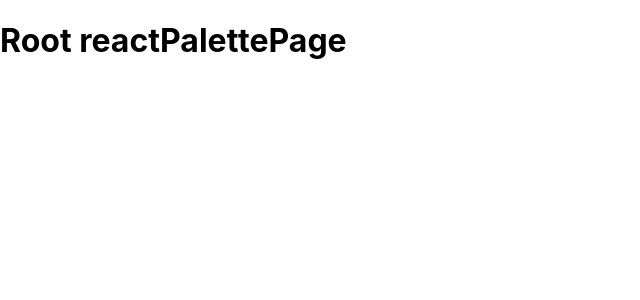
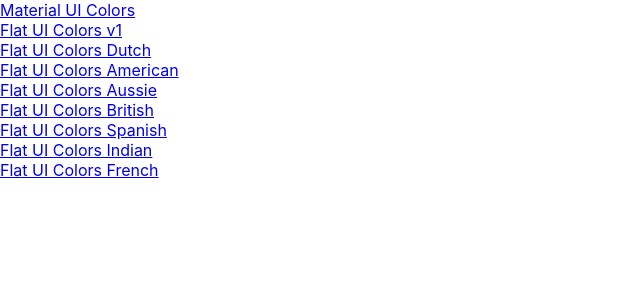
Before and after one commit to mihailKuzmintsev/reactColorPicker, a React (Create React App) app: page / in a window 1280 px wide. Shown: the top 300 px of the page, without its empty margins (0-640 px from the left). Built offline with nearby package versions, Linux system fonts and the light colour scheme.

Commit message:
Add PaletteList and Links

```diff
--- a/src/App.js
+++ b/src/App.js
@@ -1,5 +1,6 @@
 import React, { Component } from 'react';
 import Palette from './components/Palette';
+import PaletteList from './components/PaletteList';
 import { Route, Switch } from 'react-router-dom';
 
 import seedColors from './seedColors';
@@ -13,7 +14,11 @@
   render() {
     return (
       <Switch>
-        <Route exact path="/" render={() => <h1>Root reactPalettePage</h1>} />
+        <Route
+          exact
+          path="/"
+          render={() => <PaletteList palettes={seedColors} />}
+        />
         <Route
           exact
           path="/palette/:id"
--- a/src/components/ColorBox/ColorBox.css
+++ b/src/components/ColorBox/ColorBox.css
@@ -1,7 +1,6 @@
 .ColorBox {
   width: 20%;
   height: 25%;
-  margin: 0 auto;
   cursor: pointer;
   display: inline-block;
   position: relative;
--- a/src/components/Navbar/Navbar.js
+++ b/src/components/Navbar/Navbar.js
@@ -1,4 +1,5 @@
 import React, { Component } from 'react';
+import { Link } from 'react-router-dom';
 import Slider from 'rc-slider';
 import Select from '@material-ui/core/Select';
 import MenuItem from '@material-ui/core/MenuItem';
@@ -36,7 +37,7 @@
     return (
       <header className="Navbar">
         <div className="logo">
-          <a href="#">reactcolorpicker</a>
+          <Link to="/">reactcolorpicker</Link>
         </div>
         <div className="slider-container">
           <span className="slider-level">Level: {level}</span>
--- /dev/null
+++ b/src/components/PaletteList/PaletteList.js
@@ -0,0 +1,20 @@
+import React, { Component } from 'react';
+import { Link } from 'react-router-dom';
+
+class PaletteList extends Component {
+  render() {
+    const { palettes } = this.props;
+
+    return (
+      <div>
+        {palettes.map(palette => (
+          <div>
+            <Link to={`/palette/${palette.id}`}>{palette.paletteName}</Link>
+          </div>
+        ))}
+      </div>
+    );
+  }
+}
+
+export default PaletteList;
--- /dev/null
+++ b/src/components/PaletteList/index.js
@@ -0,0 +1,3 @@
+import PaletteList from './PaletteList';
+
+export default PaletteList;
```
Also changed, not shown: src/components/PaletteList/PaletteList.css (added).
